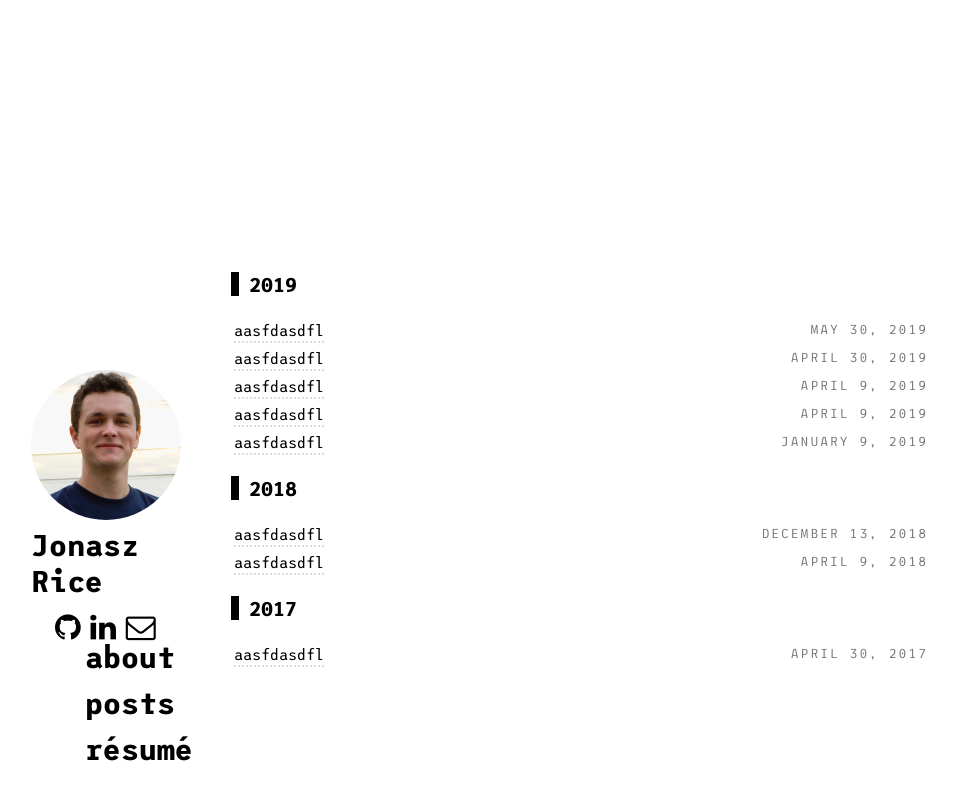
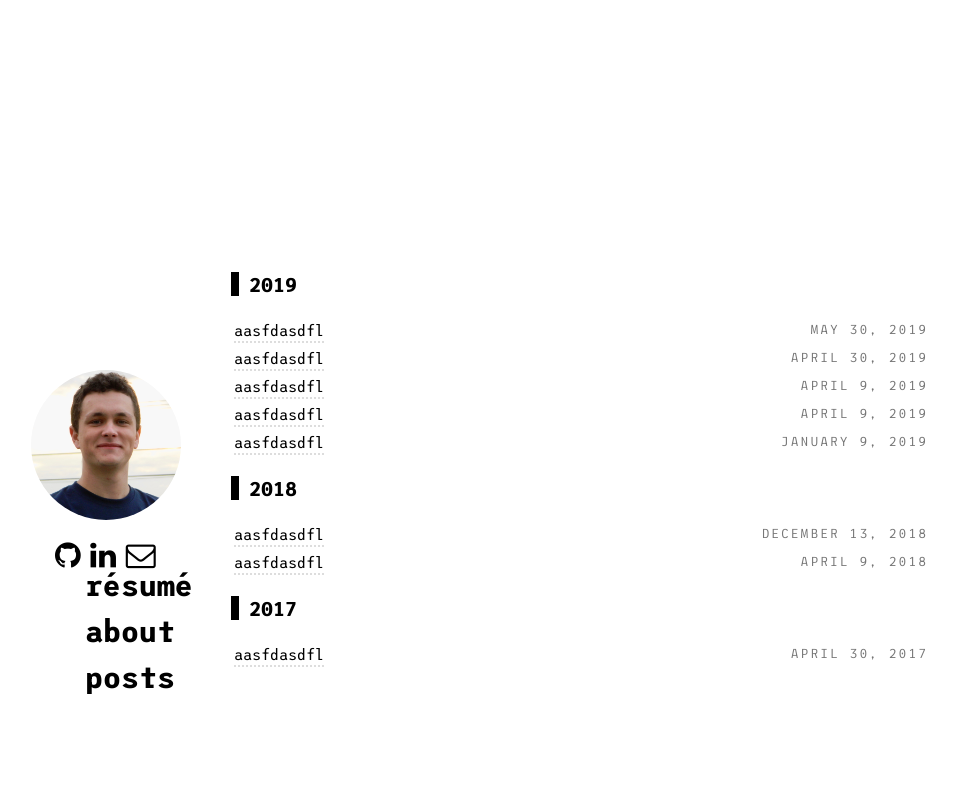
Before and after one commit to escofresco/escofresco.github.io, a Jekyll site: the page built from index.html, in a window 1280 px wide. Shown: the top 800 px of the page, without its empty margins (19-975 px from the left). Built offline with Jekyll 4.4.1, drawn with Linux system fonts in a browser that asks for light colours; nearby versions of some CDN libraries.

Commit message:
fix sidebar alignment

```diff
--- a/_includes/sidebar.html
+++ b/_includes/sidebar.html
@@ -3,26 +3,26 @@
     <img src="{{ site.github.url }}/images/profile.jpeg" height="150" width="150" class="avatar" />
   </a>
 
-  <section class="name">
-    <a href="/">
-      <span id="fname">{{ site.name|split:' '|first }}</span>
+  <!-- <section class="name">
+    <a href="/" class="dynamicFontSize" style="font-size: 26px !important;">
+      <span id="fname" >{{ site.name|split:' '|first }}</span>
       <span id="lname">{{ site.name|split:' '|last }}</span>
     </a>
-  </section>
+  </section> -->
 
   <section class="meta">
+
     <a href="{{ site.github.owner_url }}" target="_blank" title="Follow me on GitHub" aria-label="Follow me on GitHub"><i class="fa fa-github"></i></a>
     <a href="https://www.linkedin.com/in/jonasz-karwacki-82072b150/" target="_blank" title="Find me on LinkedIn" aria-label="Find me on LinkedIn"><i class="fa fa-linkedin"></i></a>
     <a href="mailto:jonaszakr@gmail.com?subject=hi jonasz!" target="_blank" title="Email me" aria-label="Email me"><i class="fa fa-envelope-o"></i></a>
+
+
   </section>
   <nav class="sections">
     <ul>
-      <li><a href="/about">about</a></li>
-      <li><a href="/">posts</a></li>
-      <li><a href="/res/Resume.pdf" download>résumé</a></li>
+        <li><a href="/res/Resume.pdf" download>résumé</a></li>
+        <li><a href="/about">about</a></li>
+        <li><a href="/">posts</a></li>
     </ul>
   </nav>
-  <section class="sections">
-
-  </section>
 </section>
```
